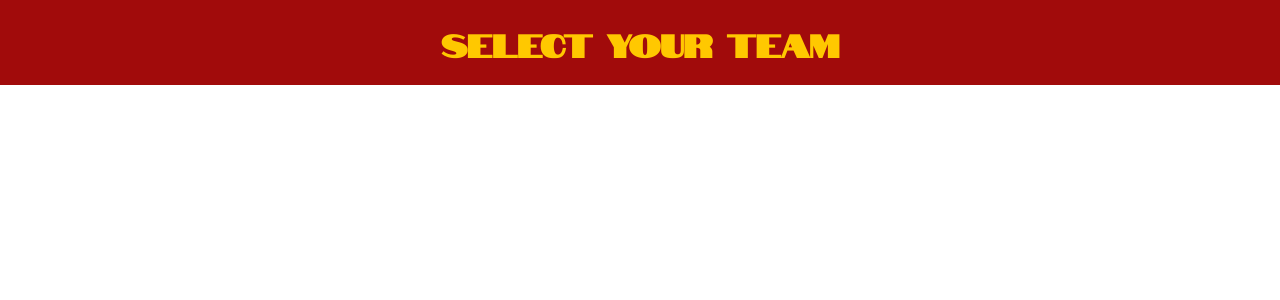
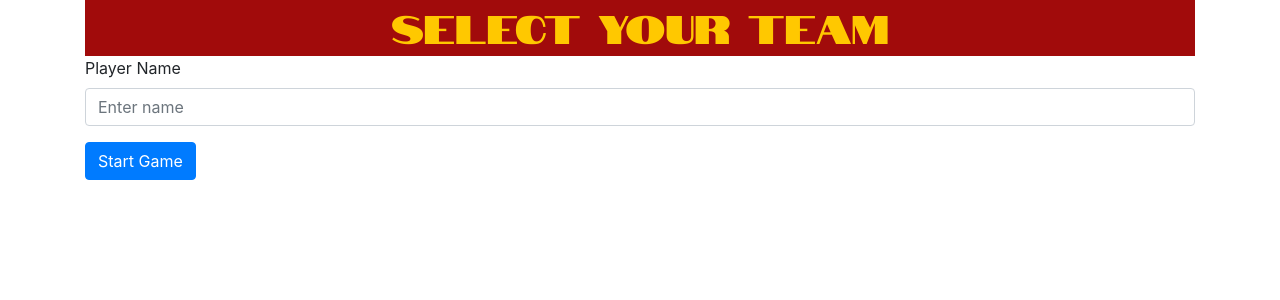
Before and after one commit to GRANDMAC96/techChallenge, a React (Create React App) app: page / in a window 1280 px wide. Shown: the top 300 px of the page. Built offline with nearby package versions, Linux system fonts and the light colour scheme.

Commit message:
player name entry complete with submit button

```diff
--- a/package.json
+++ b/package.json
@@ -7,6 +7,7 @@
     "@testing-library/react": "^9.5.0",
     "@testing-library/user-event": "^7.2.1",
     "react": "^16.13.1",
+    "react-bootstrap": "^1.0.1",
     "react-dom": "^16.13.1",
     "react-router-dom": "^5.2.0",
     "react-scripts": "3.4.1"
--- a/public/index.html
+++ b/public/index.html
@@ -1,14 +1,12 @@
 <!DOCTYPE html>
 <html lang="en">
+
 <head>
   <meta charset="utf-8" />
   <link rel="icon" href="%PUBLIC_URL%/favicon.ico" />
   <meta name="viewport" content="width=device-width, initial-scale=1" />
   <meta name="theme-color" content="#000000" />
-    <meta
-      name="description"
-      content="Web site created using create-react-app"
-    />
+  <meta name="description" content="Web site created using create-react-app" />
   <link rel="apple-touch-icon" href="%PUBLIC_URL%/logo192.png" />
   <!--
       manifest.json provides metadata used when your web app is installed on a
@@ -24,11 +22,14 @@
       work correctly both with client-side routing and a non-root public URL.
       Learn how to configure a non-root public URL by running `npm run build`.
     -->
+  <link rel="stylesheet" href="https://maxcdn.bootstrapcdn.com/bootstrap/4.3.1/css/bootstrap.min.css"
+    integrity="sha384-ggOyR0iXCbMQv3Xipma34MD+dH/1fQ784/j6cY/iJTQUOhcWr7x9JvoRxT2MZw1T" crossorigin="anonymous" />
   <title>React App</title>
 </head>
+
 <body>
   <noscript>You need to enable JavaScript to run this app.</noscript>
-    <div id="root"></div>
+  <div id="root" class="container"></div>
   <!--
       This HTML file is a template.
       If you open it directly in the browser, you will see an empty page.
@@ -40,4 +41,5 @@
       To create a production bundle, use `npm run build` or `yarn build`.
     -->
 </body>
+
 </html>
--- a/src/App.js
+++ b/src/App.js
@@ -3,13 +3,15 @@ import {
   BrowserRouter as Router,
   Route
 } from "react-router-dom";
-import Header from "../src/Header/Header"
+import Header from "./components/Header/Header"
+import PlayerName from './components/Header/PlayerName/PlayerName';
 
 const App = () => {
   return (
     <Router>
       <React.Fragment>
         <Header />
+        <PlayerName />
       </React.Fragment>
     </Router>
   );
--- /dev/null
+++ b/src/components/Header/PlayerName/PlayerName.js
@@ -0,0 +1,58 @@
+import React, { Component } from 'react';
+import Form from 'react-bootstrap/Form';
+import Button from 'react-bootstrap/Button';
+
+// import { saveSettings } from "../../data/actions";
+
+// winningScore, alternate, player1Name, player2Name
+// I'm setting up a class to control my local state of my settings form.
+
+class PlayerName extends Component {
+    constructor(props) {
+        super(props);
+
+        // this.state = {
+        //     playerName: props.playerName,
+        // }
+        // this.handlePlayer = this.handlePlayer.bind(this);
+    }
+
+    // handlePlayer(e) {
+    //     this.setState({ player1Name: e.currentTarget.value });
+    // }
+
+    // handleWinningScore(e) {
+    //     this.setState({ winningScore: e.currentTarget.value });
+    // }
+    // handleSubmit(e) {
+    //     e.preventDefault();
+    //     // call the passed in function
+    //     // pass it the current input value
+    //     this.props.handleSave(this.state);
+    // }
+    render() {
+        // let { } = this.state;
+        return (
+            <>
+                <Form>
+                    <Form.Group controlId="formBasicEmail">
+                        <Form.Label>Player Name</Form.Label>
+                        <Form.Control
+                            type="name"
+                            placeholder="Enter name"
+                        // value={playerName}
+                        // onChange={this.handlePlayer}
+                        />
+                    </Form.Group>
+                </Form>
+                <Button
+                // variant="primary"
+                // onClick={this.handleSubmit}
+                >
+                    Start Game</Button>
+            </>
+        );
+    }
+}
+
+export default PlayerName;
```
Also changed, not shown: src/components/Header/Header.js (renamed from src/Header/Header.js), 1 other file (tests, documents, lock files or other folders). Lines whose indentation alone changed are shown as unchanged.
